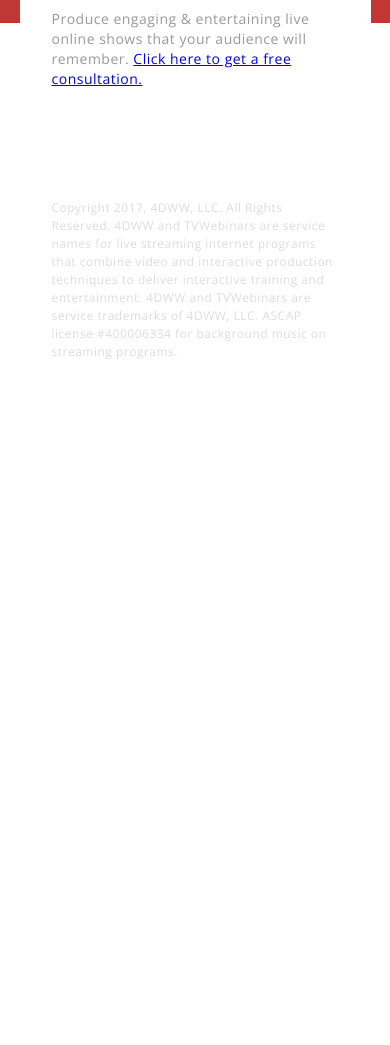
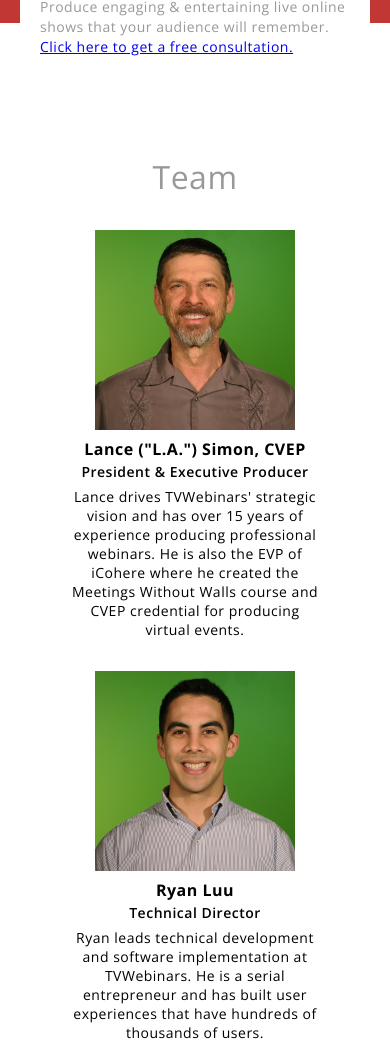
Before and after one commit to rtluu/tvwebinars, a plain HTML site: page about.html in a window 390 px wide. Shown: the part 821-1866 px from the top of the page. Before the commit the page ends 1214 px from the top, so only its background shows below. Drawn offline with nearby package versions, Linux system fonts and the light colour scheme.

Commit message:
Team Block

```diff
--- a/about.html
+++ b/about.html
@@ -59,7 +59,7 @@
     </div>
   </header>
 
-  <div class="about-box">
+  <div class="content-box">
     <h1 class="title">- Our Mission -</h1>
     <h4 class="mission">To make webinars engaging & effective.</h4>
 
@@ -79,7 +79,35 @@
     <p class="text">Produce engaging & entertaining live online shows that your audience will remember. <a href="mailto:lance@tvwebinars.com?subject=I'm tired of boring webinars, I want a free consultation on TVWebinars!">Click here to get a free consultation.</a></p>
   </div>
 
-  <div class="copyright-box">
+  <div class="content-box" id="team-box">
+    <h1 class="title">Team</h1>
+    <div class="teammate">
+      <img class="profile-pic" src="images/lance_600.png" height="220" width="220">
+      <h3 class="name">Lance ("L.A.") Simon, CVEP</h3>
+      <h4 class="role">President & Executive Producer</h4>
+      <p class="bio">Lance drives TVWebinars' strategic vision and has over 15 years of experience producing professional webinars. He is also the EVP of iCohere where he created the Meetings Without Walls course and CVEP credential for producing virtual events.</p>
+    </div>
+    <div class="teammate">
+      <img class="profile-pic" src="images/ryan_600.png" height="220" width="220">
+      <h3 class="name">Ryan Luu</h3>
+      <h4 class="role">Technical Director</h4>
+      <p class="bio">Ryan leads technical development and software implementation at TVWebinars. He is a serial entrepreneur and has built user experiences that have hundreds of thousands of users.</p>
+    </div>
+    <div class="teammate">
+      <img class="profile-pic" src="images/brittany_600.png" height="220" width="220">
+      <h3 class="name">Brittany Dorsey</h3>
+      <h4 class="role">Video Engineer</h4>
+      <p class="bio">Brittany heads video production and live broadcasting at TVWebinars. She's worked in TV broadcasting for over 8 years and teaches video production to students of all ages.</p>
+    </div>
+    <div class="teammate">
+      <img class="profile-pic" src="images/comet_600.png" height="220" width="220">
+      <h3 class="name">Comet</h3>
+      <h4 class="role">Studio Dog</h4>
+      <p class="bio">Comet keeps us company in our studio night and day. He'll occasionally bark at the UPS guy, but he'd never hurt a fly.</p>
+    </div>
+  </div>
+
+  <div class="content-box">
     <p class="copyright-text">Copyright 2017, 4DWW, LLC. All Rights Reserved. 4DWW and TVWebinars are service names for live streaming internet programs that combine video and interactive production techniques to deliver interactive training and entertainment. 4DWW and TVWebinars are service trademarks of 4DWW, LLC. ASCAP license #400006334 for background music on streaming programs.</p>
   </div>
 
--- a/css/about.css
+++ b/css/about.css
@@ -107,19 +107,27 @@ html, body{
 
 
 /*About Block Styling*/
-.about-box{
+.content-box{
   background: white;
+  box-sizing: border-box;
+  -moz-box-sizing: border-box;
+  -webkit-box-sizing: border-box;
   display: block;
   margin: 0px auto 32px auto;
-  max-width: 680px;
+  max-width: 940px;
   padding: 32px 60px;
   position: relative;
   top: 92px;
-  width: calc(90% - 120px);
+  width: calc(90% - 100px);
   z-index: 1;
 }
 
-.about-box h1.title{
+#team-box{
+  max-width: 940px;
+  padding: 32px 48px;
+}
+
+.title{
   color: #999999;
   font-size: 36px;
   font-weight: 300;
@@ -127,7 +135,7 @@ html, body{
   text-align: center;
 }
 
-.about-box h4.mission{
+h4.mission{
   color: #999999;
   font-size: 18px;
   font-weight: 600;
@@ -135,36 +143,64 @@ html, body{
   text-align: center;
 }
 
-.about-box p.text{
+p.text{
   color: #999999;
   font-size: 16px;
   line-height: 24px;
   margin-bottom: 16px;
 }
 
-.about-box ul.package-list{
+ul.package-list{
   margin: -6px 0 16px 32px;
 }
 
-.about-box ul.package-list li{
+ul.package-list li{
   color: #999999;
   font-size: 16px;
   line-height: 24px;
   list-style: circle;
 }
 
+
+/*Team*/
+.teammate{
+  display: inline-block;
+  max-width: 49.5%;
+  position: relative;
+  margin-bottom: 32px;
+  vertical-align:top;
+}
+
+.profile-pic{
+  display: block;
+  margin: 8px auto;
+  position: relative;
+}
+
+h3.name{
+  font-size: 16px;
+  margin-bottom: 2px;
+  text-align: center;
+}
+
+h4.role{
+  font-size: 14px;
+  font-weight: 600;
+  margin-bottom: 6px;
+  text-align: center;
+}
+
+p.bio{
+  display: block;
+  font-size: 14px;
+  margin: 0 auto;
+  text-align: center;
+  max-width: 87.5%;
+}
+
+
+
 /*Copyright box*/
-.copyright-box{
-  background: white;
-  display: block;
-  margin: 0 auto;
-  max-width: 680px;
-  padding: 32px 60px;
-  position: relative;
-  top: 92px;
-  width: 90%;
-  z-index: 1;
-}
 
 .copyright-text{
   color: #DDDDDD;
@@ -177,41 +213,53 @@ html, body{
 
 
 @media screen and (max-width: 950px) {
-  .about-box{
+  .content-box{
     padding: 32px 32px;
     top: 82px;
     width: calc(90% - 64px);
   }
 
-  .about-box h1.title{
+  h1.title{
     font-size: 32px;
     margin-bottom: 12px;
   }
 
-  .about-box h4.mission{
+  h4.mission{
     font-size: 16px;
     margin-bottom: 32px;
   }
 
-  .about-box p.text{
+  p.text{
     font-size: 14px;
     line-height: 20px;
     margin-bottom: 14px;
   }
 
-  .about-box ul.package-list{
+  ul.package-list{
     margin: -4px 0 12px 24px;
   }
 
-  .about-box ul.package-list li{
+  ul.package-list li{
     font-size: 14px;
     line-height: 20px;
   }
 
-  .copyright-box{
+}
+
+@media screen and (max-width: 800px) {
+  #team-box{
     padding: 32px 32px;
-    top: 82px;
-    width: calc(90% - 64px);
+  }
+
+  .teammate{
+    display: block;
+    max-width: 100%;
+    margin: 32px auto;
+  }
+
+  p.bio{
+    max-width: 400px;
+    width: 90%;
   }
 
 }
@@ -248,4 +296,15 @@ html, body{
             transition: all 0.2s;
   }
 
+  .content-box{
+    padding: 20px 20px;
+    top: 82px;
+    width: calc(100% - 40px);
+  }
+
+  .profile-pic{
+    height: 200px;
+    width: 200px;
+  }
+
 }
```
Also changed, not shown: images/brittany_600.png (added), images/comet_600.png (added), images/lance_600.png (added), images/ryan_600.png (added).
